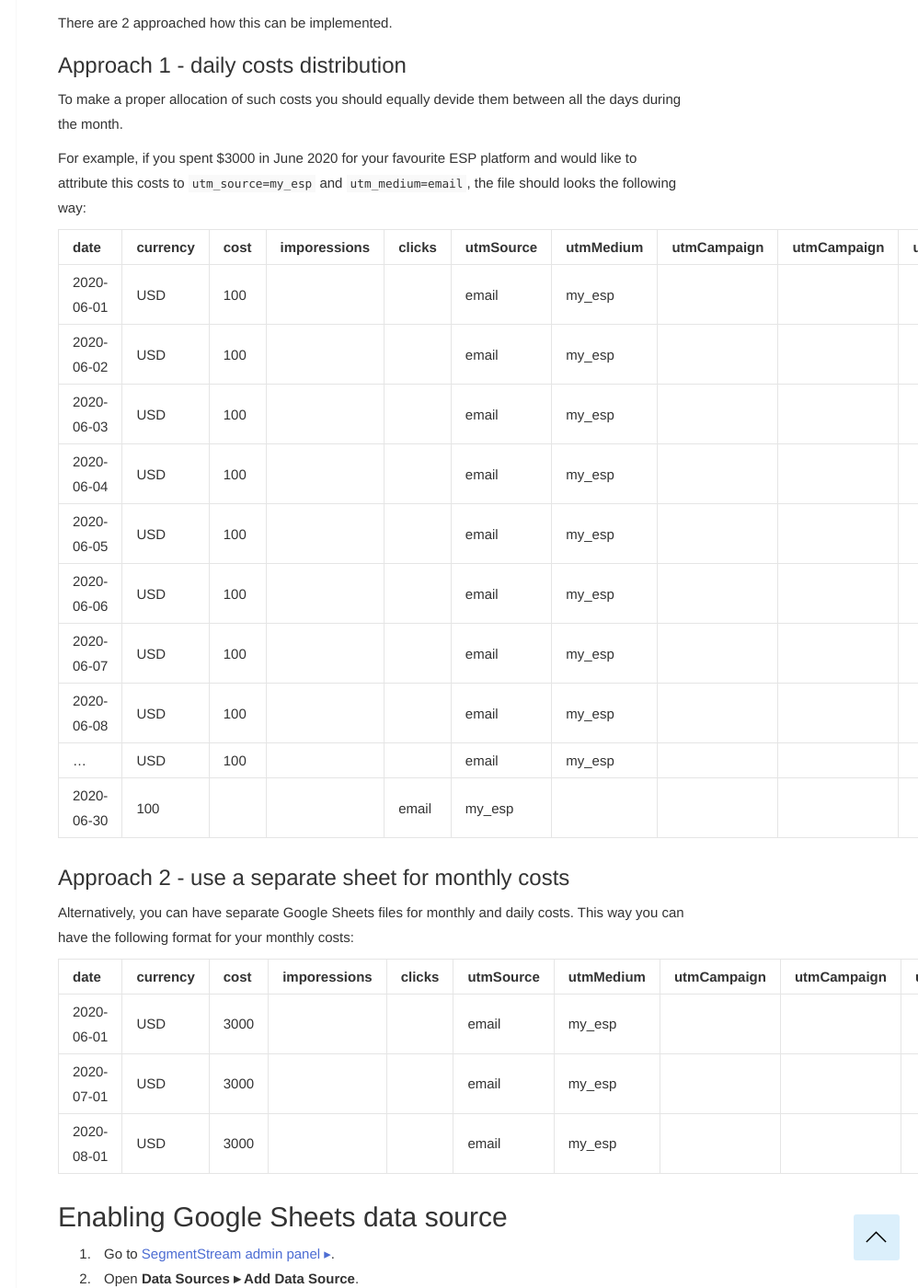
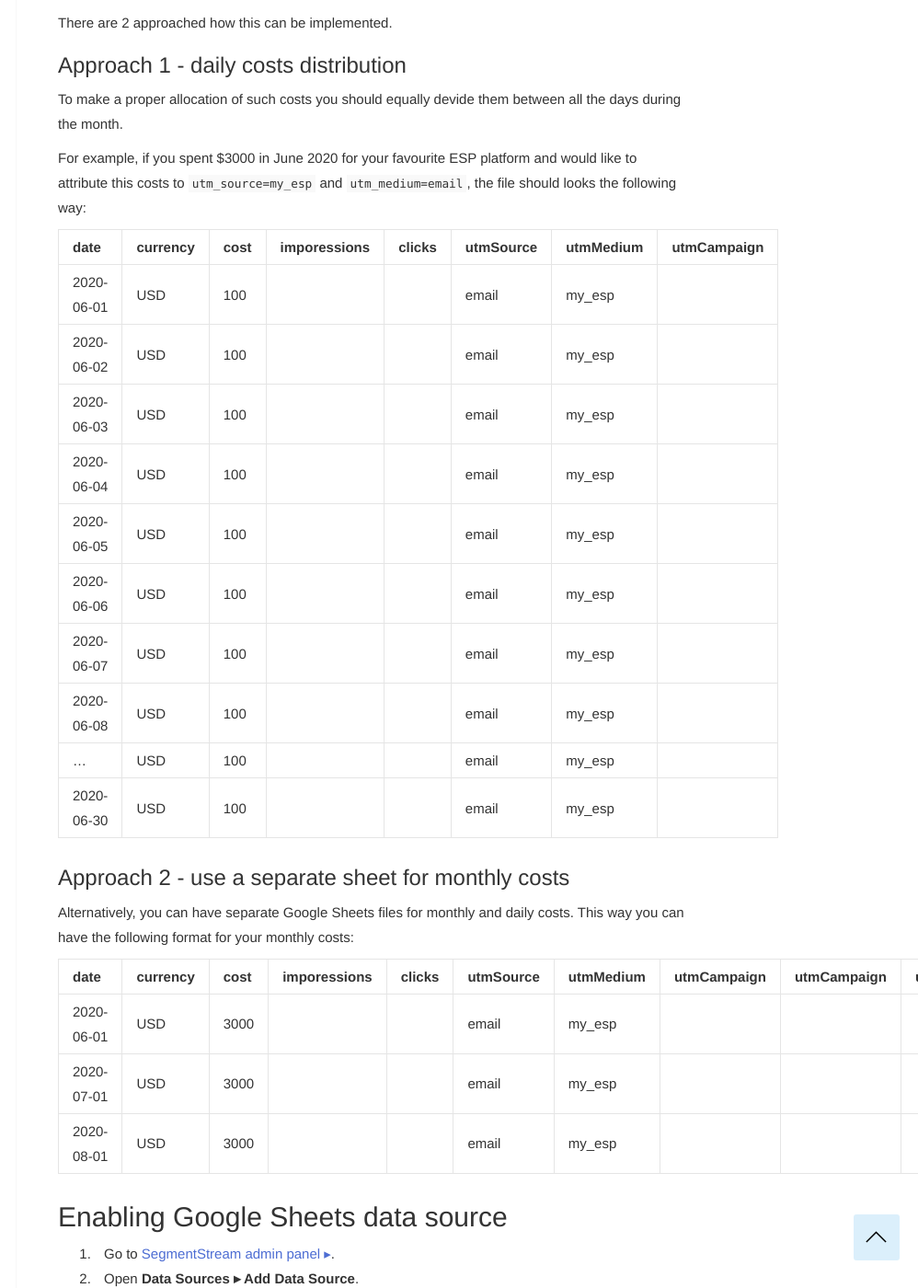
Before and after one commit to segmentstream-com/segmentstream-com.github.io, a Jekyll site: the page built from _docs/guides/google-sheets-cost-data-import.md, in a window 1280 px wide and 1400 px high, scrolled down 1846 px. Shown: the whole window at 92% size, without its empty margins (282-1280 px from the left). Built offline with Jekyll 4.4.1, drawn with Linux system fonts in a browser that asks for light colours; nearby versions of some CDN libraries.

Commit message:
custom costs data fix

```diff
--- a/_docs/guides/google-sheets-cost-data-import.md
+++ b/_docs/guides/google-sheets-cost-data-import.md
@@ -49,28 +49,28 @@ To make a proper allocation of such costs you should equally devide them between
 
 For example, if you spent $3000 in June 2020 for your favourite ESP platform and would like to attribute this costs to `utm_source=my_esp` and `utm_medium=email`, the file should looks the following way:
 
-date| currency | cost | imporessions | clicks | utmSource | utmMedium | utmCampaign | utmCampaign | utmTerm | utmContent
---- | --- | --- | --- | --- | --- | --- | --- | --- | --- | ---
-2020-06-01 | USD | 100 | | | email | my_esp | | |
-2020-06-02 | USD | 100 | | | email | my_esp | | |
-2020-06-03 | USD | 100 | | | email | my_esp | | |
-2020-06-04 | USD | 100 | | | email | my_esp | | |
-2020-06-05 | USD | 100 | | | email | my_esp | | |
-2020-06-06 | USD | 100 | | | email | my_esp | | |
-2020-06-07 | USD | 100 | | | email | my_esp | | |
-2020-06-08 | USD | 100 | | | email | my_esp | | |
-... | USD | 100 | | | email | my_esp | | |
-2020-06-30 | 100 | | | email | my_esp | | |
+date| currency | cost | imporessions | clicks | utmSource | utmMedium | utmCampaign
+--- | --- | --- | --- | --- | --- | --- | ---
+2020-06-01 | USD | 100 | | | email | my_esp
+2020-06-02 | USD | 100 | | | email | my_esp
+2020-06-03 | USD | 100 | | | email | my_esp
+2020-06-04 | USD | 100 | | | email | my_esp
+2020-06-05 | USD | 100 | | | email | my_esp
+2020-06-06 | USD | 100 | | | email | my_esp
+2020-06-07 | USD | 100 | | | email | my_esp
+2020-06-08 | USD | 100 | | | email | my_esp
+... | USD | 100 | | | email | my_esp
+2020-06-30 | USD | 100 | | | email | my_esp
 
 ### Approach 2 - use a separate sheet for monthly costs
 
 Alternatively, you can have separate Google Sheets files for monthly and daily costs. This way you can have the following format for your monthly costs:
 
 date| currency | cost | imporessions | clicks | utmSource | utmMedium | utmCampaign | utmCampaign | utmTerm | utmContent
---- | --- | --- | --- | --- | --- | --- | --- | --- | --- | ---
-2020-06-01 | USD | 3000 | | | email | my_esp | | |
-2020-07-01 | USD | 3000 | | | email | my_esp | | |
-2020-08-01 | USD | 3000 | | | email | my_esp | | |
+--- | --- | --- | --- | --- | --- | --- | ---
+2020-06-01 | USD | 3000 | | | email | my_esp
+2020-07-01 | USD | 3000 | | | email | my_esp
+2020-08-01 | USD | 3000 | | | email | my_esp
 
 
 
```
